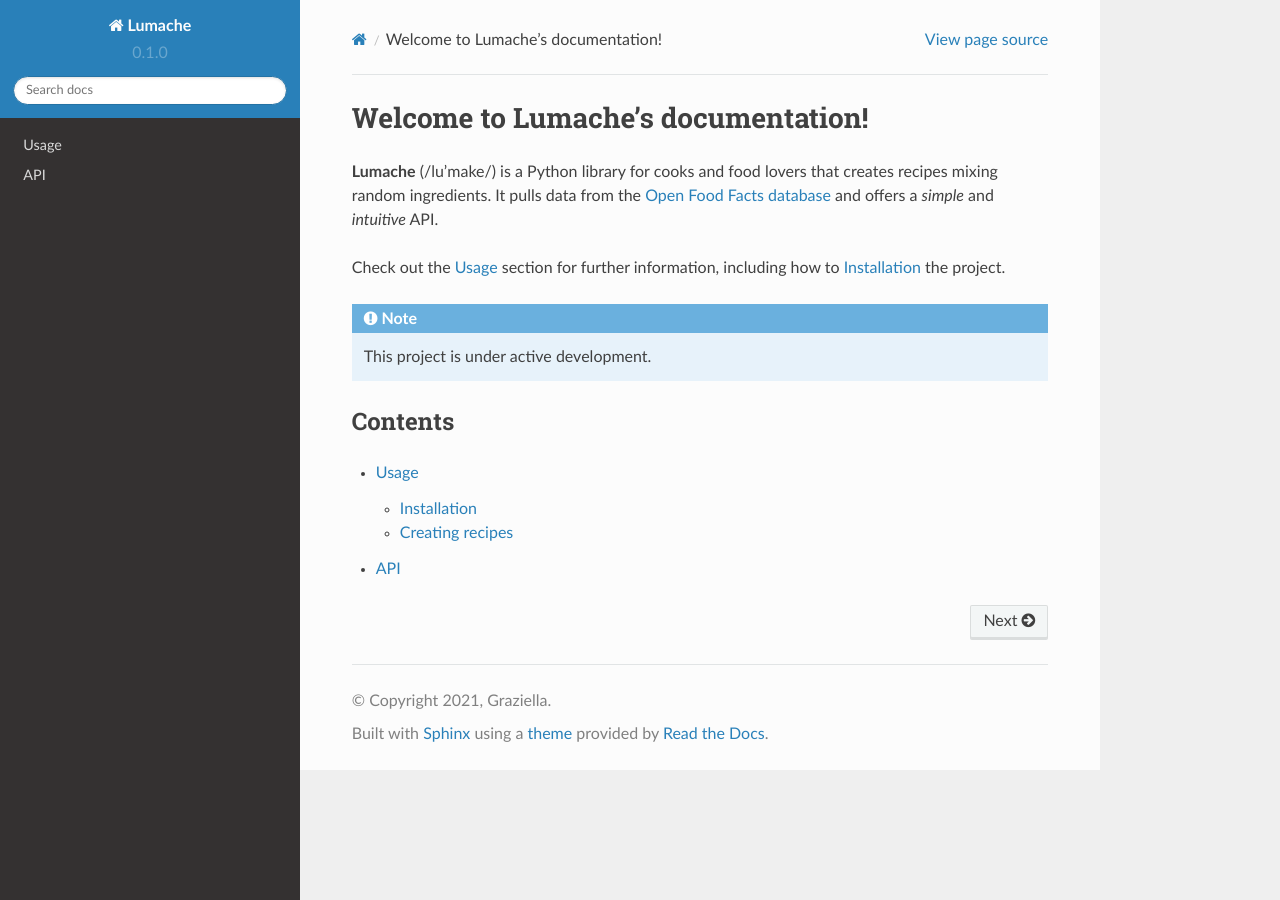
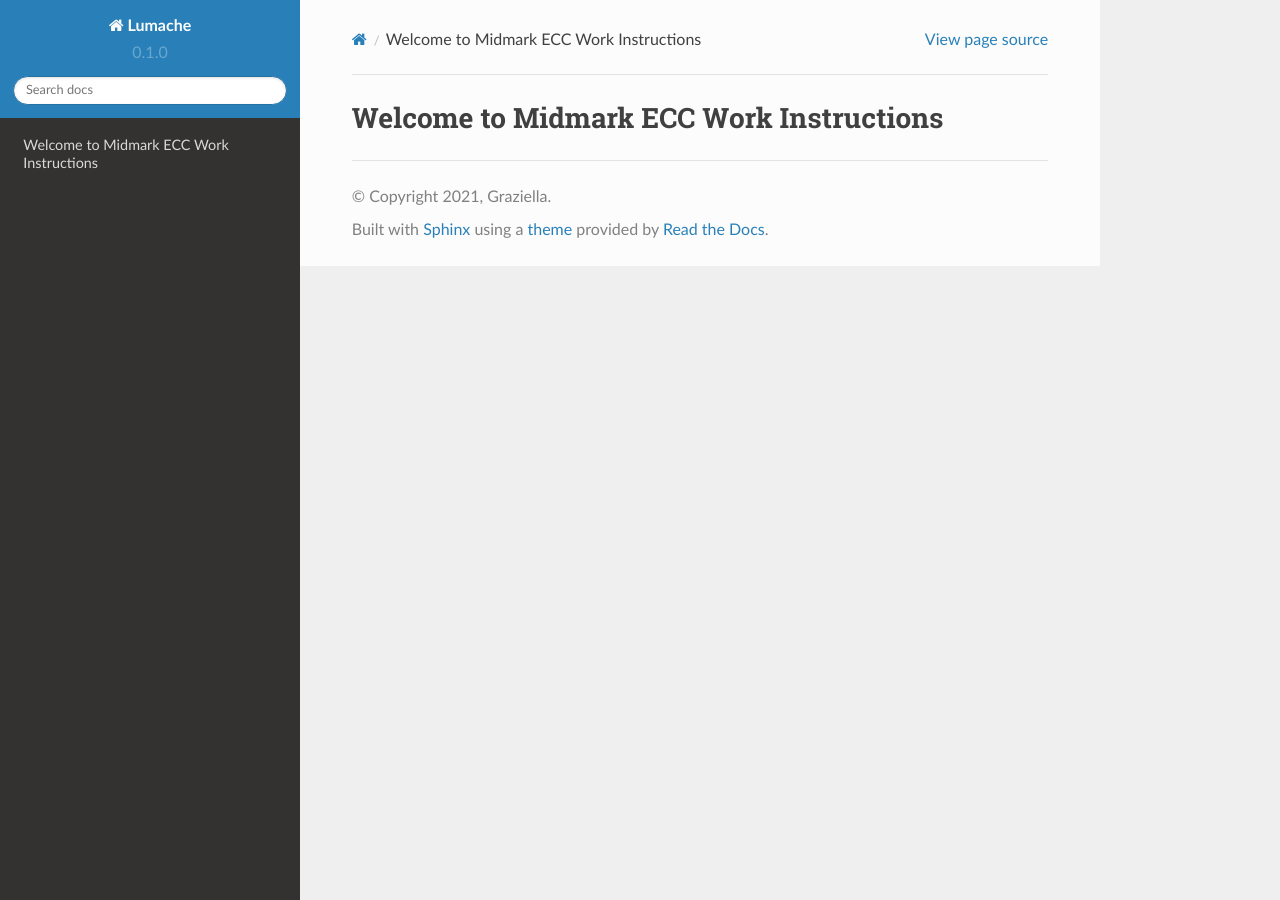
Before and after one commit to readthedocs/tutorial-template, a Sphinx documentation site: the page built from docs/source/index.rst, in a window 1280 px wide. Built offline with Sphinx 7.4.7 and the Read the Docs theme 2.0.0, drawn with Linux system fonts in a browser that asks for light colours.

Commit message:
Update index.rst

```diff
--- a/docs/source/index.rst
+++ b/docs/source/index.rst
@@ -1,22 +1,2 @@
-Welcome to Lumache's documentation!
+Welcome to Midmark ECC Work Instructions
 ===================================
-
-**Lumache** (/lu'make/) is a Python library for cooks and food lovers
-that creates recipes mixing random ingredients.
-It pulls data from the `Open Food Facts database <https://world.openfoodfacts.org/>`_
-and offers a *simple* and *intuitive* API.
-
-Check out the :doc:`usage` section for further information, including
-how to :ref:`installation` the project.
-
-.. note::
-
-   This project is under active development.
-
-Contents
---------
-
-.. toctree::
-
-   usage
-   api
```
